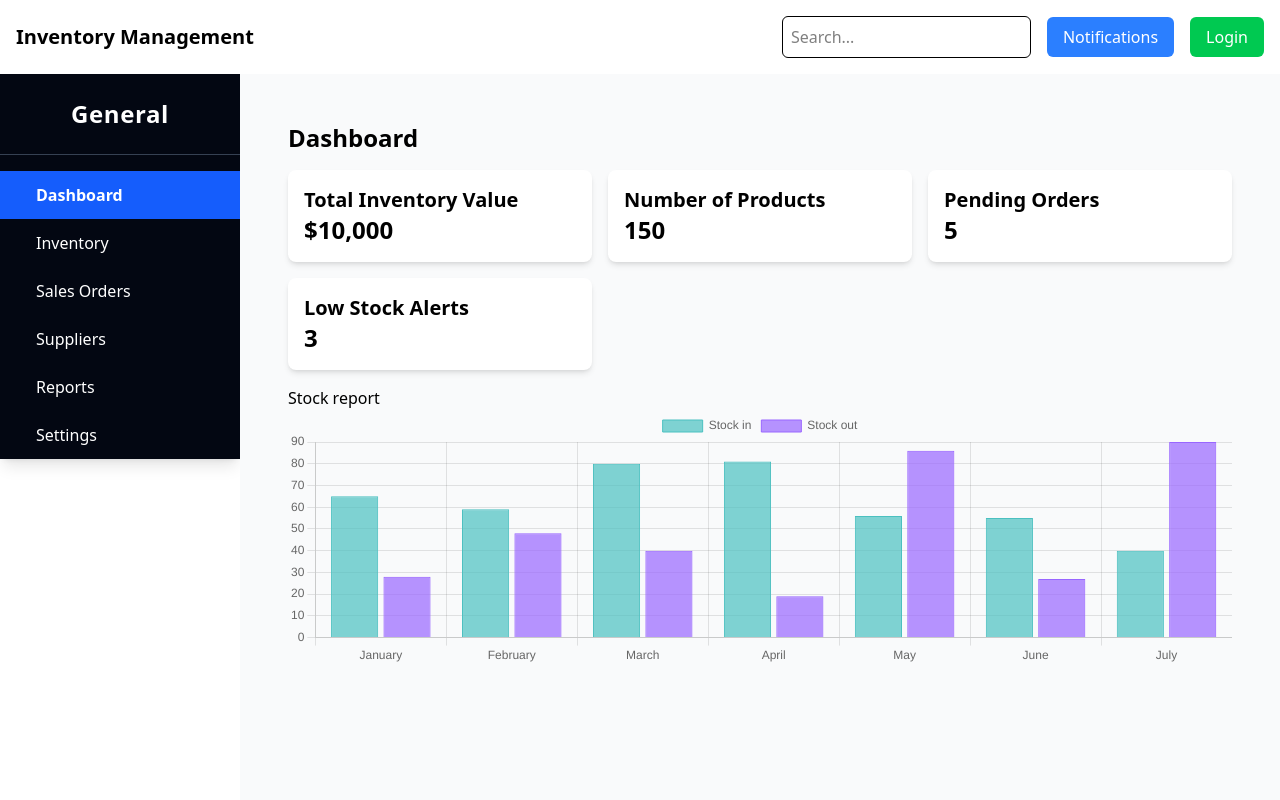
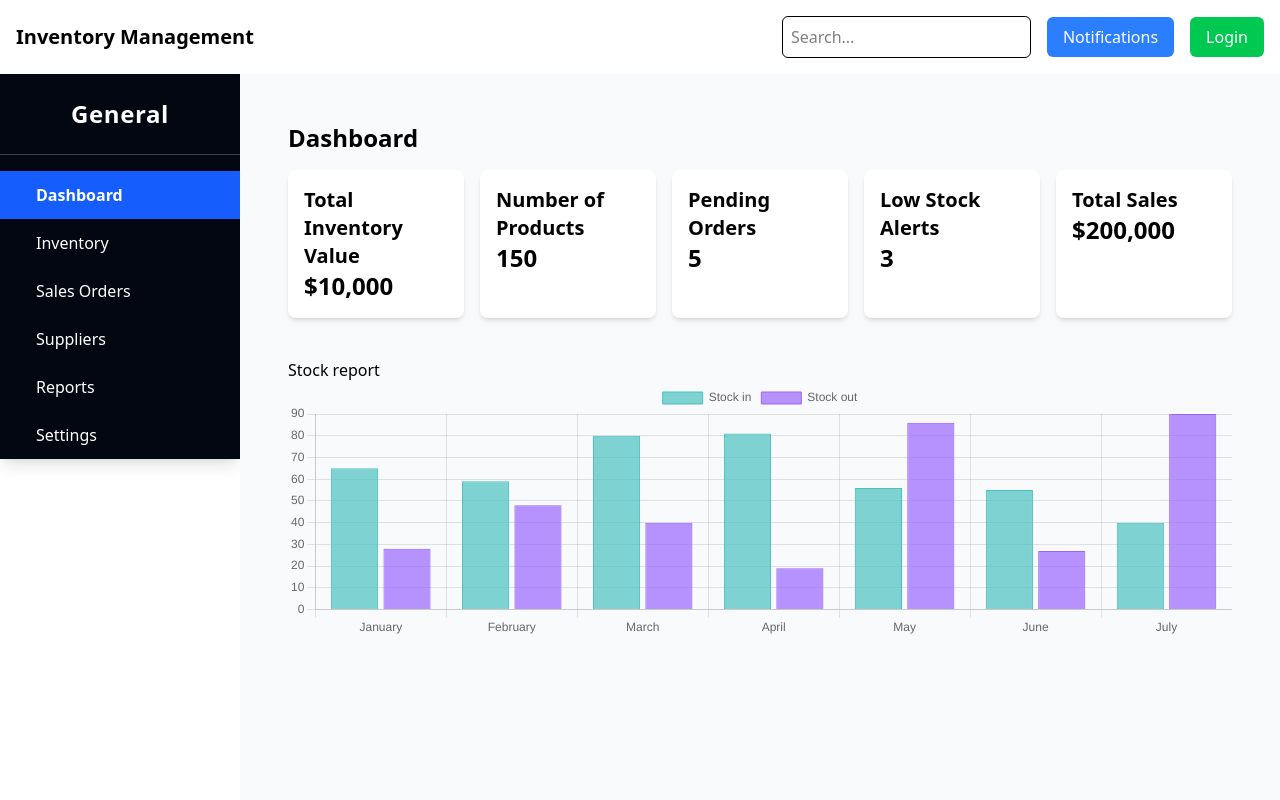
Before and after one commit to Collyns22/DataFort-Project, a React (Vite) app: page / in a window 1280 px wide. Shown: the top 800 px of the page. Built offline with nearby package versions, Linux system fonts and the light colour scheme.

Commit message:
modified the dashboard overview

```diff
--- a/src/Component/DashboardOverview.jsx
+++ b/src/Component/DashboardOverview.jsx
@@ -5,7 +5,7 @@ const DashboardOverview = () => {
   return (
     <div className="p-4">
       <h2 className="text-2xl font-bold mb-4">Dashboard</h2>
-      <div className="mb-4">
+      <div className="mb-10">
         <KPI />
       </div>
       <div>
--- a/src/Component/KPI.jsx
+++ b/src/Component/KPI.jsx
@@ -1,6 +1,6 @@
 const KPI = () => {
   return (
-    <div className="grid grid-cols-1 md:grid-cols-3 gap-4">
+    <div className="grid grid-cols-1 md:grid-cols-5 gap-4">
       <div className="bg-white shadow-md rounded-lg p-4">
         <h2 className="text-xl font-semibold">Total Inventory Value</h2>
         <p className="text-2xl font-bold">$10,000</p>
@@ -17,6 +17,10 @@ const KPI = () => {
         <h2 className="text-xl font-semibold">Low Stock Alerts</h2>
         <p className="text-2xl font-bold">3</p>
       </div>
+      <div className="bg-white shadow-md rounded-lg p-4">
+        <h2 className="text-xl font-semibold">Total Sales</h2>
+        <p className="text-2xl font-bold">$200,000</p>
+      </div>
     </div>
   );
 };
```
